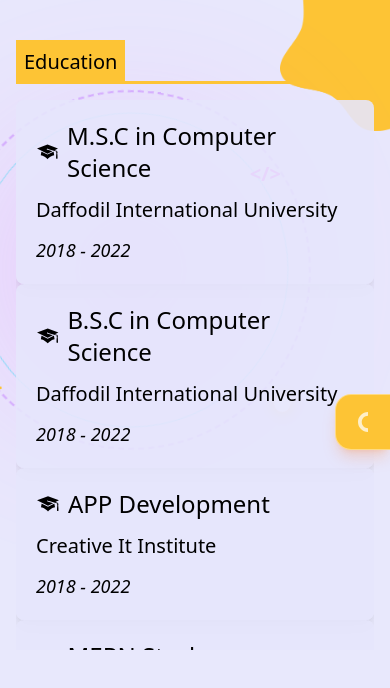
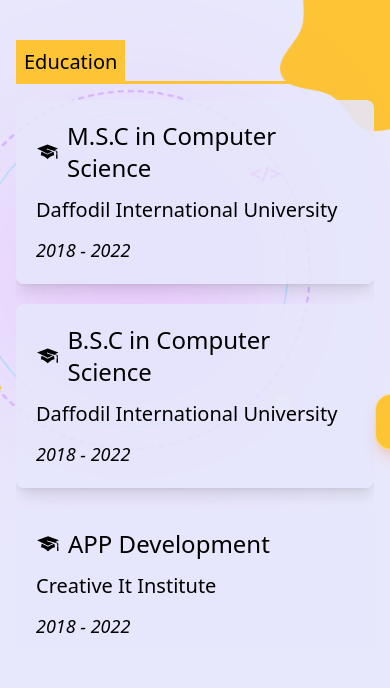
Before and after one commit to Subroto112001/PortfolioTemplate, a React (Vite) app: page /education in a window 390 px wide. Shown: the top 688 px of the page. Built offline with nearby package versions, Linux system fonts and the light colour scheme.

Commit message:
mobile menu

```diff
--- a/src/Pages/Education.jsx
+++ b/src/Pages/Education.jsx
@@ -71,7 +71,7 @@
         className="mt-4 block sm:hidden "
         itemContent={(index, item) => (
           <div
-            className="flex flex-col gap-3 bg-[#e6e6fce5] p-5 rounded-lg shadow-lg w-full"
+            className="flex flex-col gap-3 mb-5 bg-[#e6e6fce5] p-5 rounded-lg shadow-lg w-full"
             key={index}
           >
             <h3 className="text-2xl sm:text-3xl flex gap-2 items-center">
--- a/src/Pages/Mainpage.jsx
+++ b/src/Pages/Mainpage.jsx
@@ -51,7 +51,7 @@
 
 
       <div
-        className={`absolute top-1/2 -translate-y-1/2 right-0 z-30 flex sm:hidden transition-all duration-300 ${
+        className={`absolute top-1/2 -translate-y-1/2 right-[-40px] hover:right-0 z-30 flex sm:hidden transition-all duration-300 ${
           isSidebarOpen
             ? "translate-x-full opacity-0"
             : "translate-x-0 opacity-100"
@@ -61,7 +61,7 @@
           ref={toggleRef}
           onClick={handleSlidebarOpen}
           // Updated to #FDC435
-          className="bg-[#FDC435] text-white p-3 rounded-l-2xl shadow-lg shadow-orange-500/20 hover:pl-5 transition-all duration-300 group border border-r-0 border-white/40"
+          className="bg-[#FDC435] text-white p-3 rounded-l-2xl shadow-lg shadow-orange-500/20 transition-all duration-300 group border border-r-0 border-white/40"
         >
           <CgShapeHalfCircle className="text-3xl animate-pulse group-hover:animate-none group-hover:scale-110 transition-transform" />
         </button>
```
